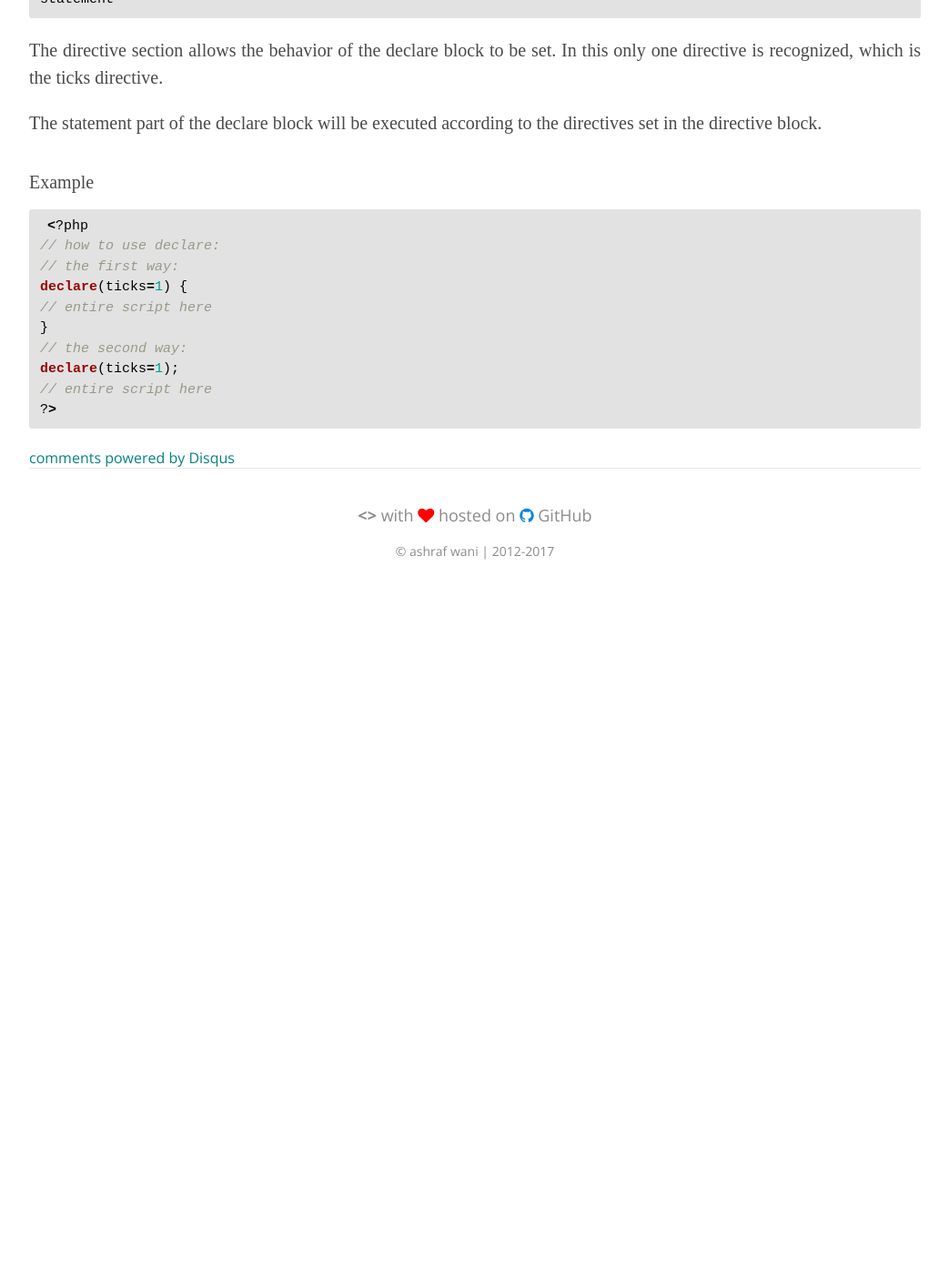
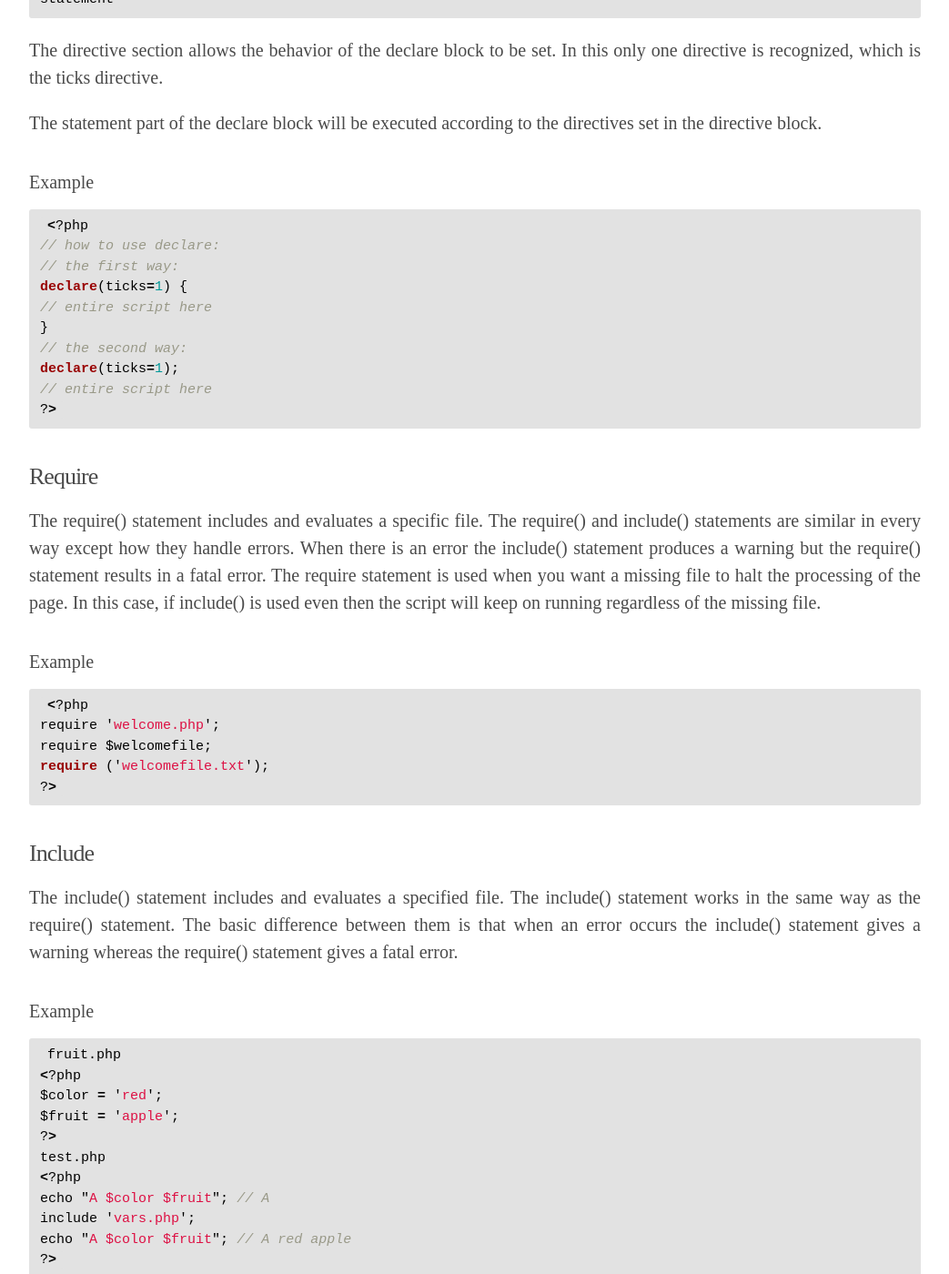
Before and after one commit to ashrafwani/ashrafwani.github.io, a Jekyll site: the page built from _posts/02-05-17-expertrating-php.markdown, in a window 1280 px wide and 1400 px high, scrolled down 1866 px. Shown: the whole window at 91% size, without its empty margins (118-1161 px from the left). Built offline with Jekyll 4.4.1, drawn with Linux system fonts in a browser that asks for light colours; nearby versions of some CDN libraries; some web fonts are replaced; comment, search, counter and statistics services are not loaded; before the commit the page ends 2496 px from its top, so only the background shows below that; some of the changed text lies outside the part shown.

Commit message:
Update 02-05-17-expertrating-php.markdown

````diff
--- a/_posts/02-05-17-expertrating-php.markdown
+++ b/_posts/02-05-17-expertrating-php.markdown
@@ -72,3 +72,67 @@
 // entire script here
 ?>
 ```
+
+<h3>Require</h3>
+
+The require() statement includes and evaluates a specific file. The require() and include() statements are similar in every way except how they handle errors. When there is an error the include() statement produces a warning but the require() statement results in a fatal error. The require statement is used when you want a missing file to halt the processing of the page. In this case, if include() is used even then the script will keep on running regardless of the missing file.
+
+<h5>Example</h5>
+
+```javascript
+<?php
+require 'welcome.php';
+require $welcomefile;
+require ('welcomefile.txt');
+?>
+```
+
+<h3>Include</h3>
+
+The include() statement includes and evaluates a specified file. The include() statement works in the same way as the require() statement. The basic difference between them is that when an error occurs the include() statement gives a warning whereas the require() statement gives a fatal error.
+
+<h5>Example</h5>
+
+```javascript
+fruit.php
+<?php
+$color = 'red';
+$fruit = 'apple';
+?>
+test.php
+<?php
+echo "A $color $fruit"; // A
+include 'vars.php';
+echo "A $color $fruit"; // A red apple
+?>
+```
+
+<h3>Variable Functions</h3>
+
+There is a concept of variable functions in PHP. The concept of variable function is that if a variable name has parentheses appended to it, then PHP will look for the function with the same name as the variable and will try to execute it. This can be used to implement callbacks and function tables.
+
+<h5>Example</h5>
+
+```javascript
+<?php
+function fun() {
+echo "In fun()<br />\n";
+}
+function abc
+($arg = '')
+{
+echo "In abc(); argument was '$arg'.<br />\n";
+}
+// This is a wrapper function around echo
+function echoit($string)
+{
+echo $string;
+}
+$func = 'fun';
+$func(); // This calls fun()
+$func = 'abc';
+$func('test'); // This calls abc()
+$func = 'echoit';
+$func('test'); // This calls echoit()
+?>
+```
````
